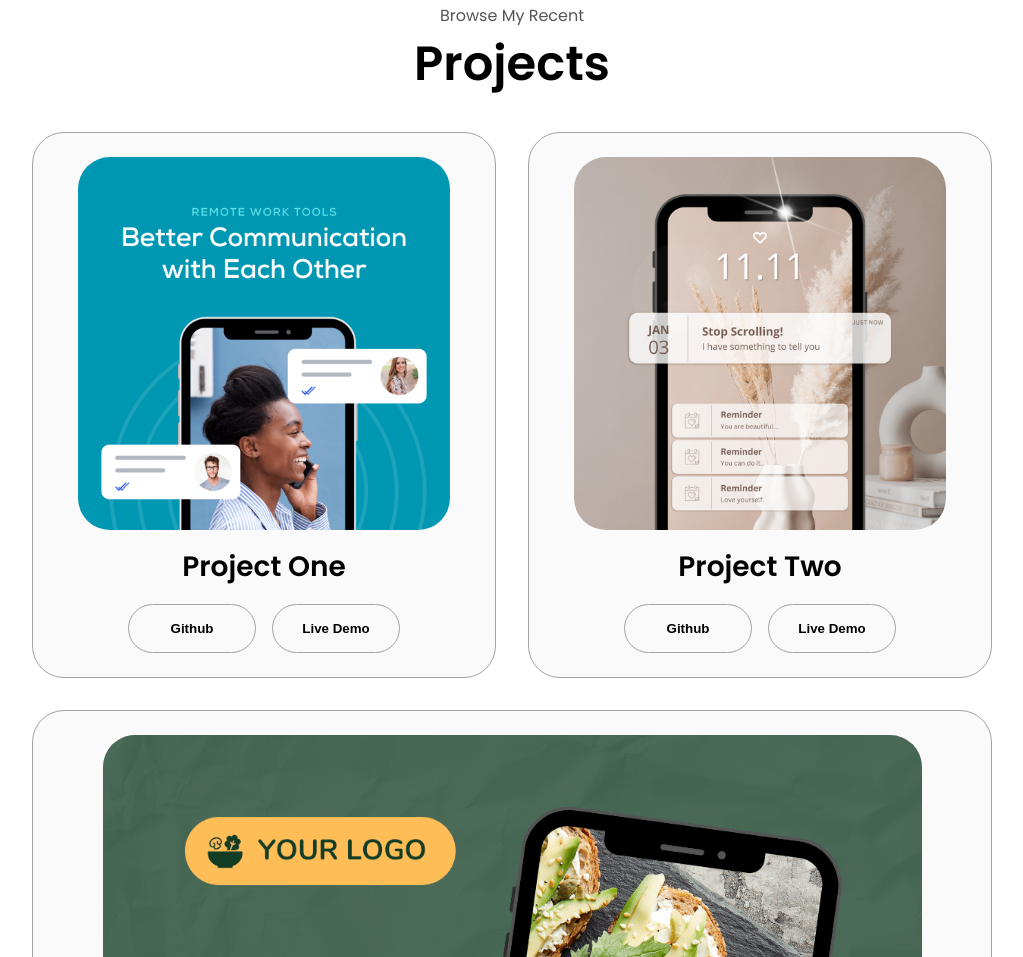
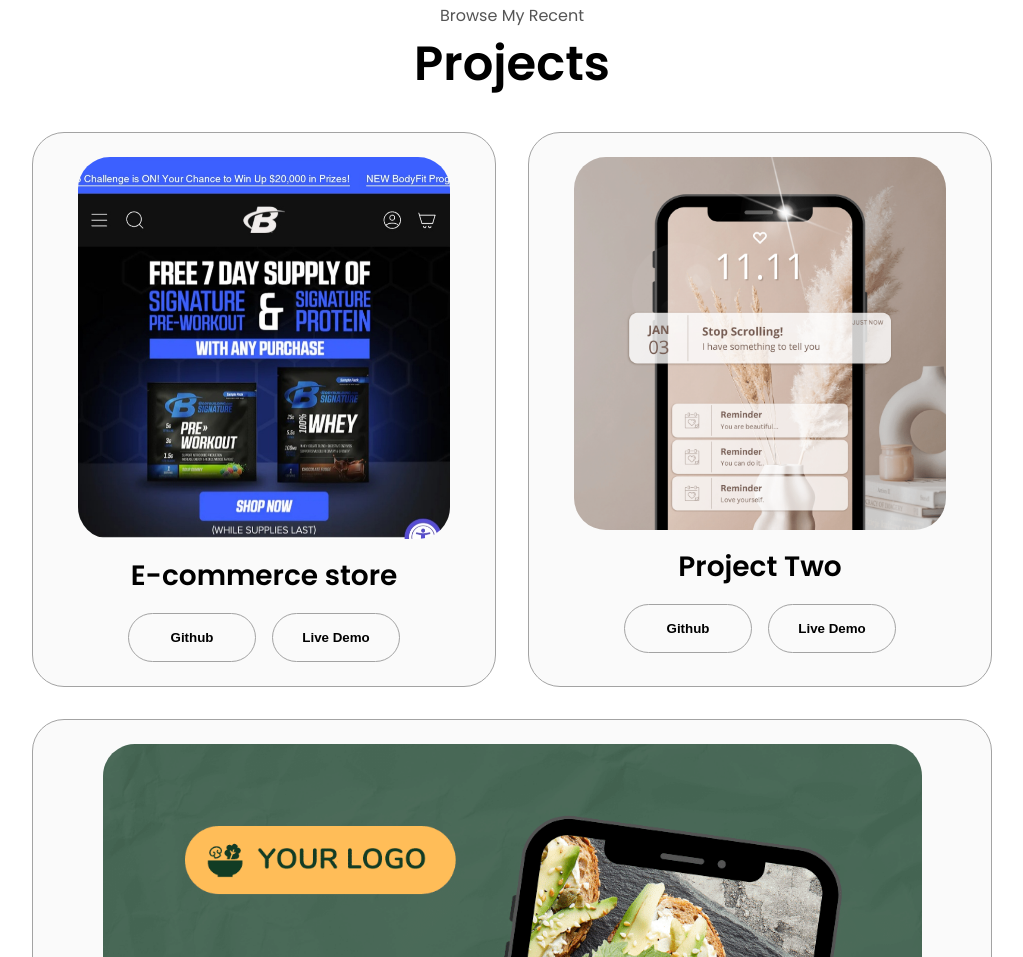
Before and after one commit to wadexybiodun/Portfolio-, a plain HTML site: page index.html in a window 1280 px wide. Shown: the part 2534-3491 px from the top of the page, without its empty margins (128-1151 px from the left). Drawn offline with Linux system fonts and the light colour scheme.

Commit message:
index.html

```diff
--- a/index.html
+++ b/index.html
@@ -317,16 +317,16 @@
           <div class="details-container color-container">
             <div class="article-container">
               <img
-                src="./assets/project-1.png"
+                src="./assets/IMG_20240724_233256.jpg"
                 alt="Project 1"
                 class="project-img"
               />
             </div>
-            <h2 class="experience-sub-title project-title">Project One</h2>
+            <h2 class="experience-sub-title project-title">E-commerce store </h2>
             <div class="btn-container">
               <button
                 class="btn btn-color-2 project-btn"
-                onclick="location.href='https://github.com/'"
+                onclick="location.href='https://shop.bodybuilding.com/'"
               >
                 Github
               </button>
```
